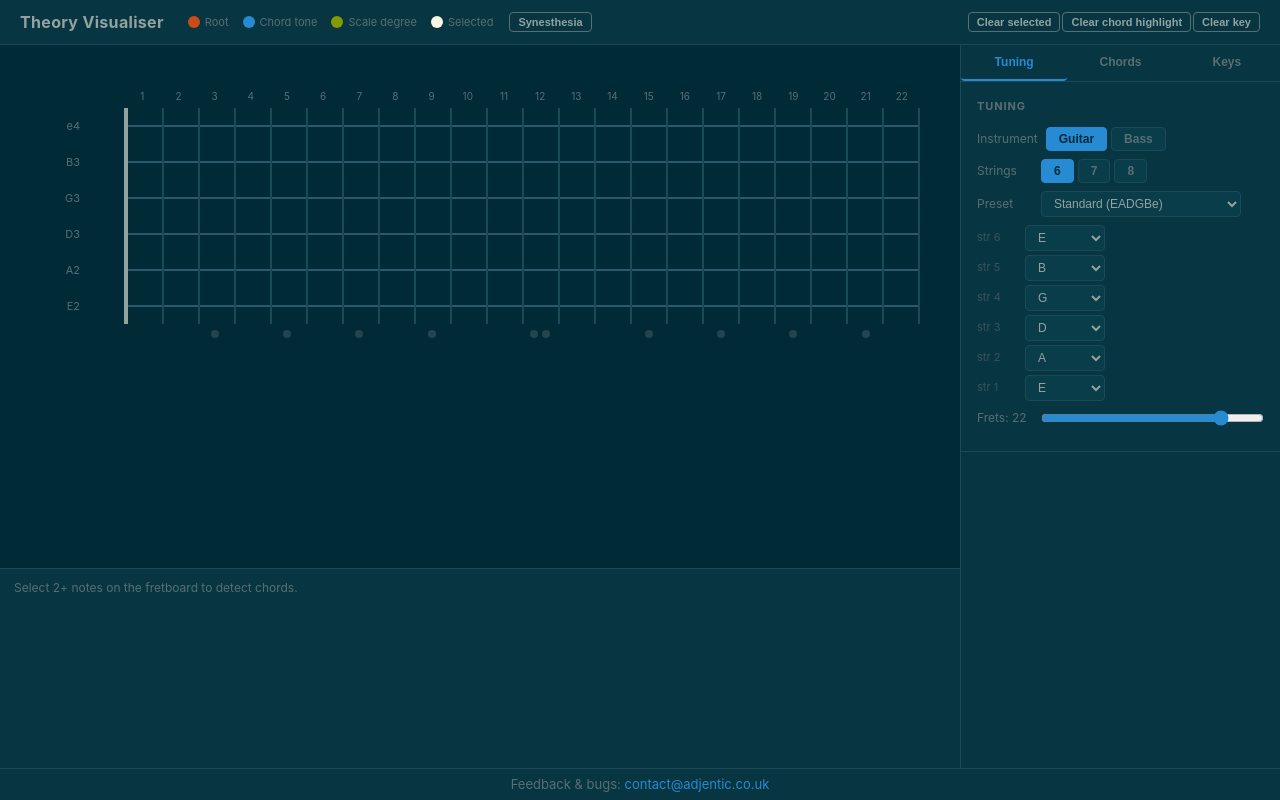
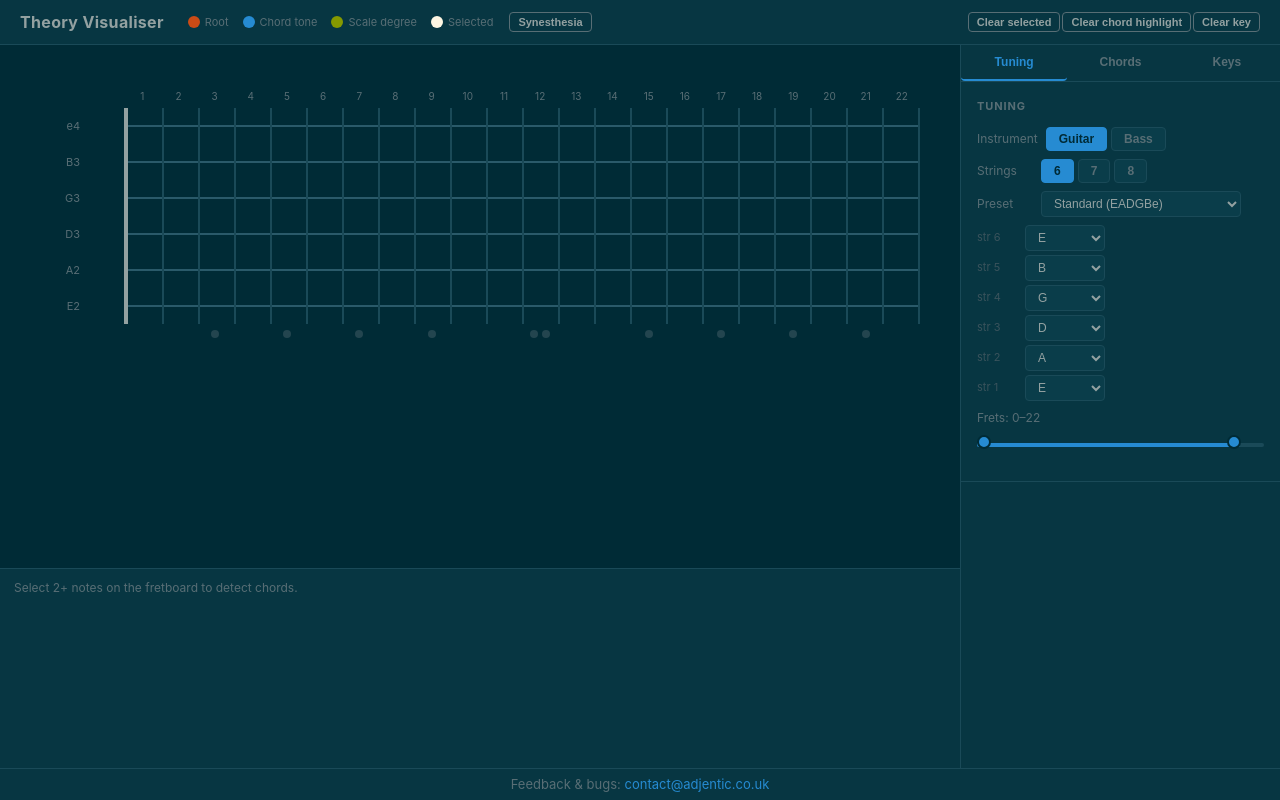
Before and after one commit to djentic/website, a React (Vite) app: page / in a window 1280 px wide. Built offline with nearby package versions, Linux system fonts and the light colour scheme.

Commit message:
Replace fret count slider with dual-handle range slider (fretMin–fretMax)
Fretboard now renders only the selected fret range. Both thumbs use the
solarized primary blue with a custom track fill between them.

```diff
--- a/src/components/App.css
+++ b/src/components/App.css
@@ -272,6 +272,78 @@ body {
 .control-row input[type="range"] {
   flex: 1;
   accent-color: var(--color-primary);
+}
+
+.fret-range-row {
+  flex-direction: column;
+  align-items: stretch;
+  gap: 6px;
+}
+
+.fret-range-row label {
+  min-width: unset;
+}
+
+.dual-range {
+  position: relative;
+  height: 24px;
+  display: flex;
+  align-items: center;
+}
+
+.dual-range-track {
+  position: absolute;
+  left: 0;
+  right: 0;
+  height: 4px;
+  background: var(--color-border);
+  border-radius: 2px;
+  pointer-events: none;
+}
+
+.dual-range-fill {
+  position: absolute;
+  top: 0;
+  bottom: 0;
+  background: var(--color-primary);
+  border-radius: 2px;
+}
+
+.dual-range-input {
+  position: absolute;
+  width: 100%;
+  height: 4px;
+  pointer-events: none;
+  appearance: none;
+  background: transparent;
+  margin: 0;
+  padding: 0;
+}
+
+.dual-range-input::-webkit-slider-thumb {
+  pointer-events: all;
+  width: 14px;
+  height: 14px;
+  border-radius: 50%;
+  background: var(--color-primary);
+  border: 2px solid var(--color-bg);
+  cursor: pointer;
+  appearance: none;
+  margin-top: -5px;
+}
+
+.dual-range-input::-moz-range-thumb {
+  pointer-events: all;
+  width: 10px;
+  height: 10px;
+  border-radius: 50%;
+  background: var(--color-primary);
+  border: 2px solid var(--color-bg);
+  cursor: pointer;
+}
+
+.dual-range-input::-moz-range-track {
+  background: transparent;
 }
 
 select {
--- a/src/components/App.tsx
+++ b/src/components/App.tsx
@@ -98,7 +98,8 @@ export const App: React.FC = () => {
           <div className="fretboard-scroll">
             <Fretboard
               tuning={state.tuning}
-              fretCount={state.fretCount}
+              fretMin={state.fretMin}
+              fretMax={state.fretMax}
               selectedPositions={state.selectedPositions}
               activeVoicingPcs={state.activeVoicingPcs}
               activeVoicing={state.activeVoicing}
@@ -128,7 +129,8 @@ export const App: React.FC = () => {
             <div className="fretboard-scroll">
               <Fretboard
                 tuning={state.tuning}
-                fretCount={state.fretCount}
+                fretMin={state.fretMin}
+                fretMax={state.fretMax}
                 selectedPositions={[]}
                 activeVoicingPcs={state.secondaryChord.pcs}
                 activeVoicing={state.secondaryVoicing}
@@ -181,10 +183,11 @@ export const App: React.FC = () => {
             <TuningControl
               stringCount={state.stringCount}
               tuning={state.tuning}
-              fretCount={state.fretCount}
+              fretMin={state.fretMin}
+              fretMax={state.fretMax}
               onStringCountChange={state.setStringCount}
               onTuningChange={state.setTuning}
-              onFretCountChange={state.setFretCount}
+              onFretRangeChange={state.setFretRange}
             />
           )}
 
--- a/src/components/Controls/TuningControl.tsx
+++ b/src/components/Controls/TuningControl.tsx
@@ -3,13 +3,16 @@ import type { TuningConfig, StringCount, PitchClass, InstrumentType } from '../.
 import { getPresetsForStringCount } from '../../data/tunings';
 import { SHARP_NAMES } from '../../lib/music/notes';
 
+const MAX_FRETS = 24;
+
 interface TuningControlProps {
   stringCount: StringCount;
   tuning: TuningConfig;
-  fretCount: number;
+  fretMin: number;
+  fretMax: number;
   onStringCountChange: (n: StringCount, instrument?: InstrumentType) => void;
   onTuningChange: (t: TuningConfig) => void;
-  onFretCountChange: (n: number) => void;
+  onFretRangeChange: (min: number, max: number) => void;
 }
 
 const GUITAR_STRING_COUNTS: StringCount[] = [6, 7, 8];
@@ -18,10 +21,11 @@ const BASS_STRING_COUNTS: StringCount[] = [4, 5, 6];
 export const TuningControl: React.FC<TuningControlProps> = ({
   stringCount,
   tuning,
-  fretCount,
+  fretMin,
+  fretMax,
   onStringCountChange,
   onTuningChange,
-  onFretCountChange,
+  onFretRangeChange,
 }) => {
   const [instrument, setInstrument] = useState<InstrumentType>('guitar');
 
@@ -123,15 +127,31 @@ export const TuningControl: React.FC<TuningControlProps> = ({
         ))}
       </div>
 
-      <div className="control-row">
-        <label>Frets: {fretCount}</label>
-        <input
-          type="range"
-          min={12}
-          max={24}
-          value={fretCount}
-          onChange={(e) => onFretCountChange(Number(e.target.value))}
-        />
+      <div className="control-row fret-range-row">
+        <label>Frets: {fretMin}–{fretMax}</label>
+        <div className="dual-range">
+          <div className="dual-range-track">
+            <div
+              className="dual-range-fill"
+              style={{
+                left: `${(fretMin / MAX_FRETS) * 100}%`,
+                right: `${100 - (fretMax / MAX_FRETS) * 100}%`,
+              }}
+            />
+          </div>
+          <input
+            type="range" min={0} max={MAX_FRETS}
+            value={fretMin}
+            onChange={(e) => onFretRangeChange(Math.min(Number(e.target.value), fretMax - 1), fretMax)}
+            className="dual-range-input"
+          />
+          <input
+            type="range" min={0} max={MAX_FRETS}
+            value={fretMax}
+            onChange={(e) => onFretRangeChange(fretMin, Math.max(Number(e.target.value), fretMin + 1))}
+            className="dual-range-input"
+          />
+        </div>
       </div>
     </div>
   );
--- a/src/components/Fretboard/Fretboard.tsx
+++ b/src/components/Fretboard/Fretboard.tsx
@@ -6,7 +6,8 @@ import './Fretboard.css';
 
 interface FretboardProps {
   tuning: TuningConfig;
-  fretCount: number;
+  fretMin: number;
+  fretMax: number;
   selectedPositions: FretPosition[];
   activeVoicingPcs: PitchClass[] | null;
   activeVoicing: Voicing | null;
@@ -107,7 +108,8 @@ function noteRole(
 
 export const Fretboard: React.FC<FretboardProps> = ({
   tuning,
-  fretCount,
+  fretMin,
+  fretMax,
   selectedPositions,
   activeVoicingPcs,
   activeVoicing,
@@ -117,20 +119,21 @@ export const Fretboard: React.FC<FretboardProps> = ({
   synesthesia = false,
   onToggle,
 }) => {
-  const grid = generateFretboard(tuning, fretCount);
+  const grid = generateFretboard(tuning, fretMax);
   const selectedSet = new Set(selectedPositions.map((p) => `${p.stringIndex}-${p.fret}`));
+  const visibleFrets = Array.from({ length: fretMax - fretMin + 1 }, (_, i) => fretMin + i);
 
   // Strings stored low→high; display high→low (highest string at top)
   const displayStrings = [...tuning.strings].reverse();
 
   return (
     <div className="fretboard-wrapper">
-      <div className="fretboard" style={{ '--fret-count': fretCount } as React.CSSProperties}>
+      <div className="fretboard">
         {/* Fret number header */}
         <div className="fret-header">
           <div className="string-label-spacer" />
-          {Array.from({ length: fretCount + 1 }, (_, f) => (
-            <div key={f} className="fret-number">{f === 0 ? '' : f}</div>
+          {visibleFrets.map((f) => (
+            <div key={f} className={`fret-number${f === 0 ? ' fret-number-nut' : ''}`}>{f === 0 ? '' : f}</div>
           ))}
         </div>
 
@@ -143,7 +146,7 @@ export const Fretboard: React.FC<FretboardProps> = ({
                 {str.displayName}
               </div>
 
-              {notes.map((note) => {
+              {notes.filter((note) => visibleFrets.includes(note.position.fret)).map((note) => {
                 const key = `${note.position.stringIndex}-${note.position.fret}`;
                 const isSelected = selectedSet.has(key);
                 const { role, label, colors } = noteRole(note, isSelected, activeVoicingPcs, activeVoicing, activeKey, activeScalePosition, rootPc);
@@ -206,7 +209,7 @@ export const Fretboard: React.FC<FretboardProps> = ({
         {/* Position marker dots */}
         <div className="fret-dot-row">
           <div className="string-label-spacer" />
-          {Array.from({ length: fretCount + 1 }, (_, f) => (
+          {visibleFrets.map((f) => (
             <div key={f} className="fret-pos-marker">
               {DOUBLE_MARKERS.includes(f) ? (
                 <><span className="pos-dot" /><span className="pos-dot" /></>
--- a/src/hooks/useAppState.ts
+++ b/src/hooks/useAppState.ts
@@ -41,7 +41,8 @@ export interface SecondaryChord {
 export interface AppState {
   stringCount: StringCount;
   tuning: TuningConfig;
-  fretCount: number;
+  fretMin: number;
+  fretMax: number;
   selectedPositions: FretPosition[];
   mode: AppMode;
   chordResult: ChordResult | null;
@@ -62,7 +63,7 @@ export interface AppState {
 export interface AppActions {
   setStringCount: (n: StringCount, instrument?: InstrumentType) => void;
   setTuning: (t: TuningConfig) => void;
-  setFretCount: (n: number) => void;
+  setFretRange: (min: number, max: number) => void;
   togglePosition: (pos: FretPosition) => void;
   clearSelection: () => void;
   setMode: (m: AppMode) => void;
@@ -79,7 +80,8 @@ export interface AppActions {
 export function useAppState(): AppState & AppActions {
   const [stringCount, setStringCountState] = useState<StringCount>(6);
   const [tuning, setTuningState] = useState<TuningConfig>(STANDARD_6);
-  const [fretCount, setFretCount] = useState(22);
+  const [fretMin, setFretMin] = useState(0);
+  const [fretMax, setFretMax] = useState(22);
   const [selectedPositions, setSelectedPositions] = useState<FretPosition[]>([]);
   const [mode, setMode] = useState<AppMode>('select');
   const [activeVoicingPcs, setActiveVoicingPcs] = useState<PitchClass[] | null>(null);
@@ -92,16 +94,21 @@ export function useAppState(): AppState & AppActions {
   const [secondaryVoicing, setSecondaryVoicing] = useState<Voicing | null>(null);
 
   // Derived state
-  const grid = generateFretboard(tuning, fretCount);
+  const grid = generateFretboard(tuning, fretMax);
   const selectedPcs = pitchClassesAtPositions(grid, selectedPositions);
   const chordResult = selectedPcs.length >= 2 ? detectChords(selectedPcs) : null;
   const topChord = chordResult?.interpretations[0] ?? null;
   const progressionSuggestions = topChord ? suggestProgressions(topChord) : [];
 
   const scalePositions = useMemo(
-    () => activeKey ? computePositions(activeKey, tuning, fretCount) : [],
-    [activeKey, tuning, fretCount]
+    () => activeKey ? computePositions(activeKey, tuning, fretMax) : [],
+    [activeKey, tuning, fretMax]
   );
+
+  const setFretRange = useCallback((min: number, max: number) => {
+    setFretMin(min);
+    setFretMax(max);
+  }, []);
 
   const setStringCount = useCallback((n: StringCount, instrument: InstrumentType = 'guitar') => {
     setStringCountState(n);
@@ -160,7 +167,8 @@ export function useAppState(): AppState & AppActions {
   return {
     stringCount,
     tuning,
-    fretCount,
+    fretMin,
+    fretMax,
     selectedPositions,
     mode,
     chordResult,
@@ -178,7 +186,7 @@ export function useAppState(): AppState & AppActions {
     secondaryVoicing,
     setStringCount,
     setTuning,
-    setFretCount,
+    setFretRange,
     togglePosition,
     clearSelection,
     setMode,
```
